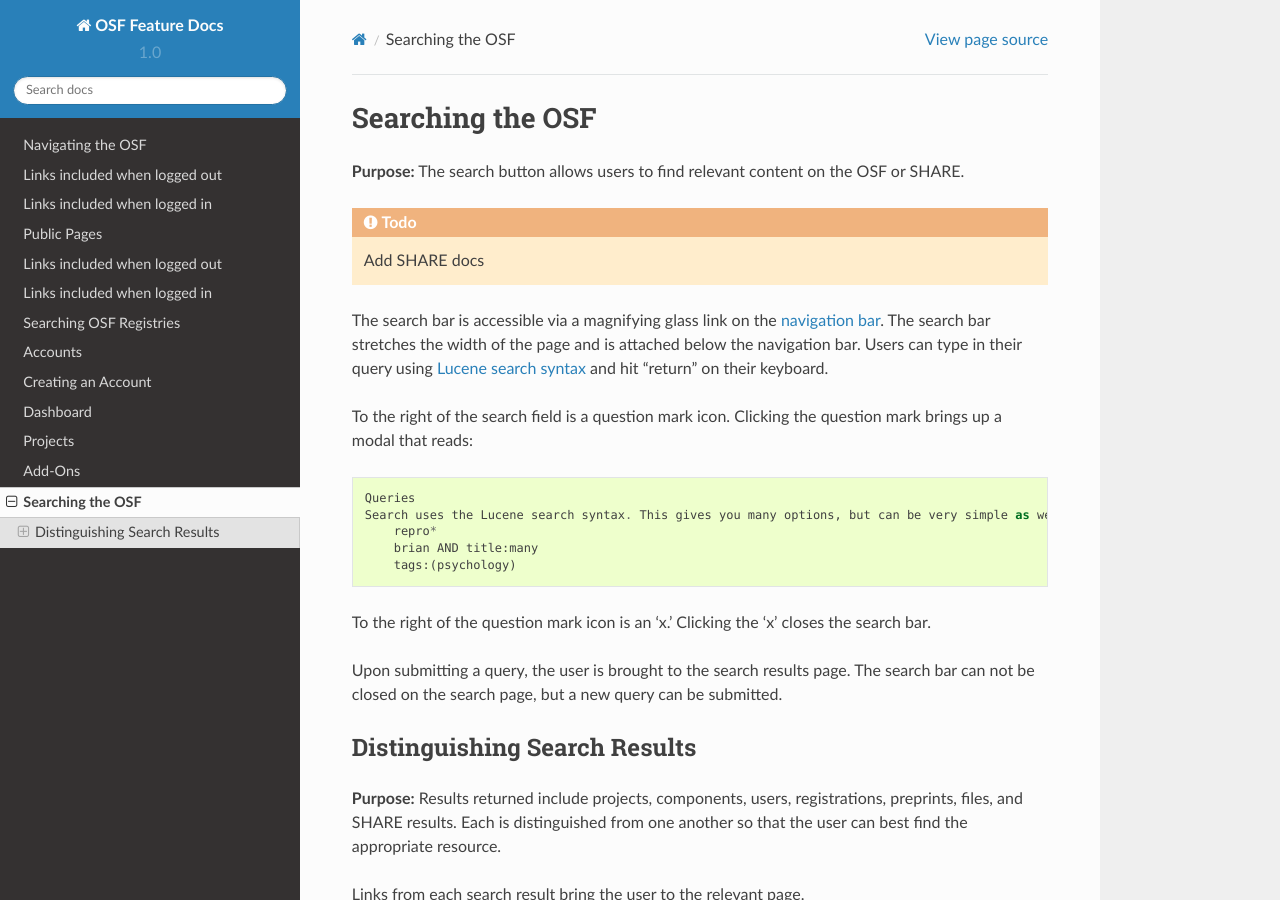
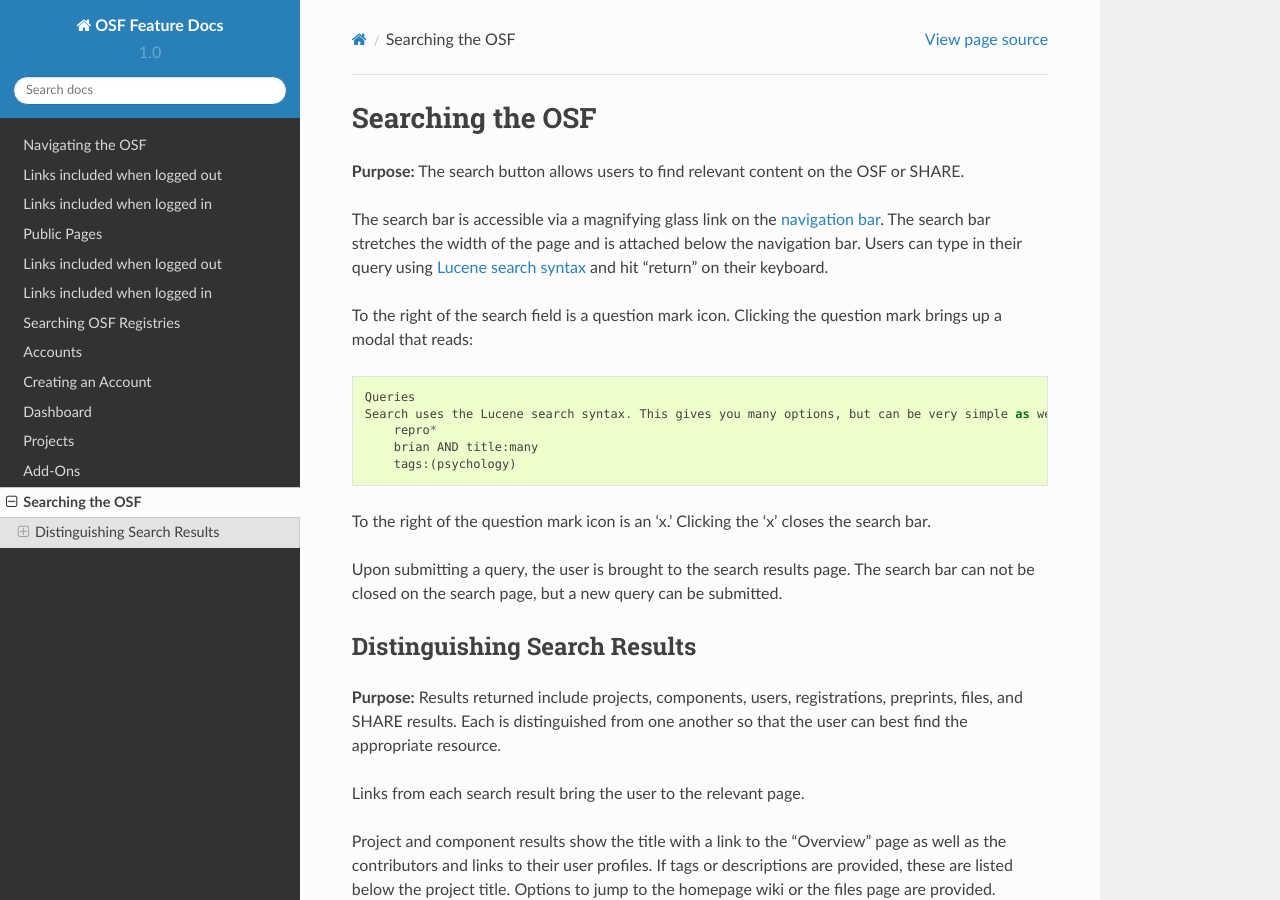
Before and after one commit to CenterForOpenScience/OSFDocs, a Sphinx documentation site: the page built from docs/search/search_index.rst, in a window 1280 px wide and 900 px high. Built offline with Sphinx 7.4.7 and the Read the Docs theme 2.0.0, drawn with Linux system fonts in a browser that asks for light colours.

Commit message:
Removed SHARE note

```diff
--- a/docs/search/search_index.rst
+++ b/docs/search/search_index.rst
@@ -4,8 +4,6 @@
 ================
 
 **Purpose:** The search button allows users to find relevant content on the OSF or SHARE.
-
-.. todo:: Add SHARE docs
 
 The search bar is accessible via a magnifying glass link on the :doc:`navigation bar <../navigation/navigation>`.
 The search bar stretches the width of the page and is attached below the navigation bar. Users can type in their query
```
